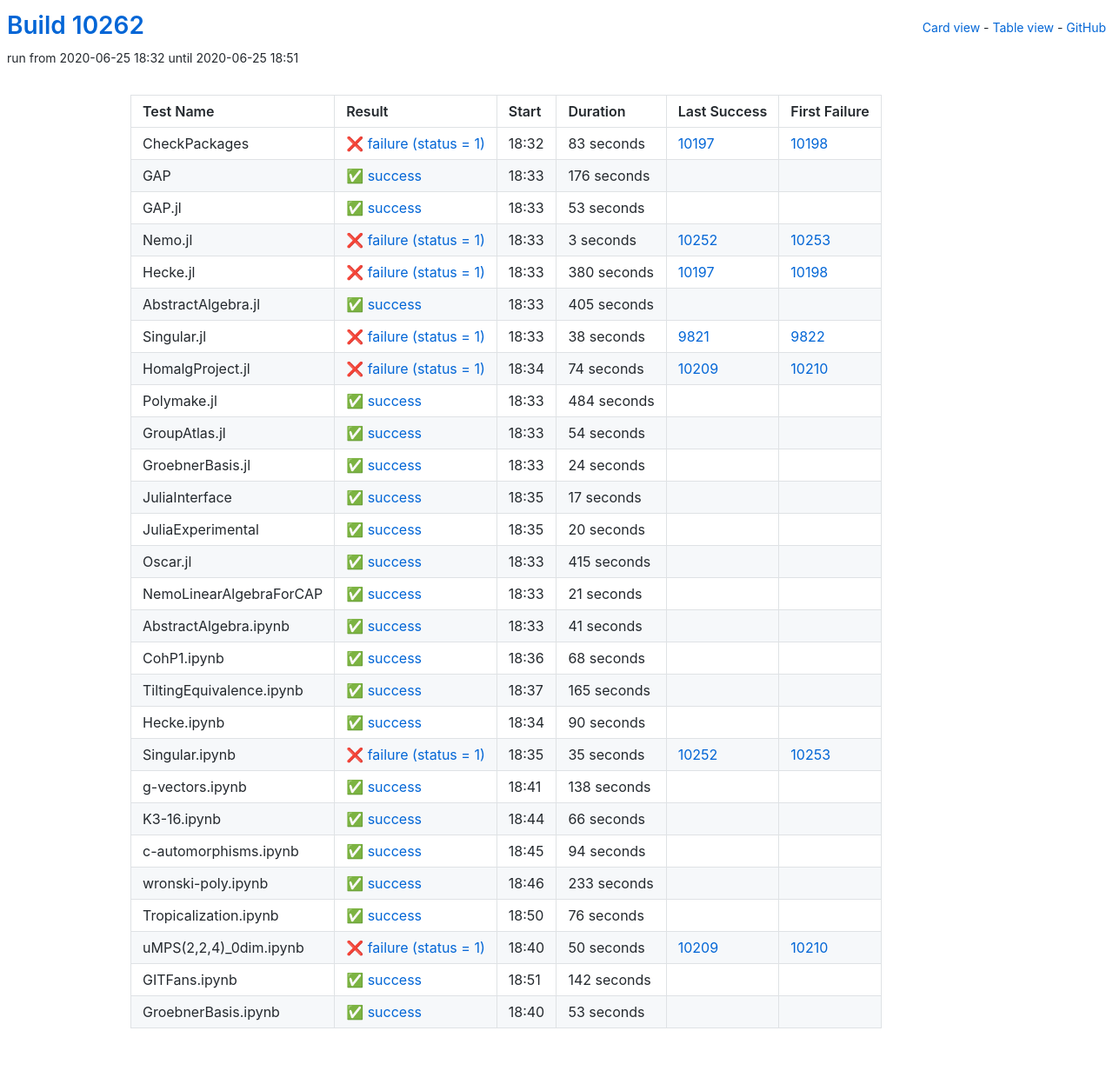
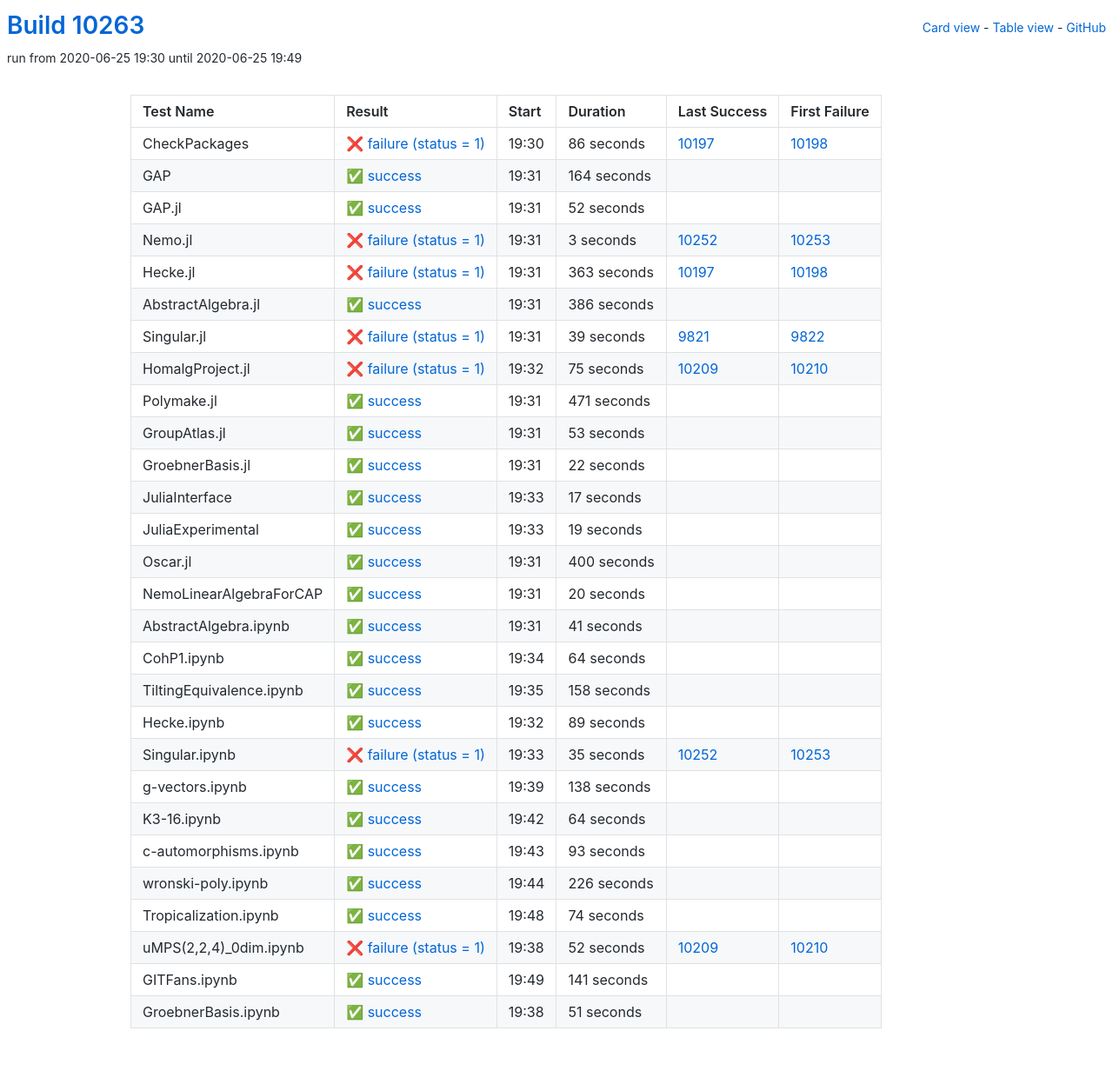
Before and after one commit to oscar-system/oscar-ci-status, a Jekyll site: the page built from table.html, in a window 1280 px wide. Shown: the whole page at 87% size. Built offline with Jekyll 4.4.1, drawn with Linux system fonts in a browser that asks for light colours.

Commit message:
Build #10263

```diff
--- a/_data/ci.yml
+++ b/_data/ci.yml
@@ -1,6 +1,6 @@
 ---
-build: 10262
-build_url: https://oscarci.mathematik.uni-kl.de/job/oscar/10262/
+build: 10263
+build_url: https://oscarci.mathematik.uni-kl.de/job/oscar/10263/
 job: oscar
 organization: oscar-system
 repo: oscar-ci-status
@@ -8,44 +8,44 @@
 tests:
 - name: CheckPackages
   id: checkpackages
-  log: https://oscarci.mathematik.uni-kl.de/job/oscar/10262/artifact/logs/build-10262/CheckPackages.log
-  start: 2020-06-25 18:32
+  log: https://oscarci.mathematik.uni-kl.de/job/oscar/10263/artifact/logs/build-10263/CheckPackages.log
+  start: 2020-06-25 19:30
   success: false
   exitcode: 1
   status: failure
-  duration: 83
+  duration: 86
   last_success: 10197
   last_success_url: https://oscarci.mathematik.uni-kl.de/job/oscar/10197/
   first_failure: 10198
   first_failure_url: https://oscarci.mathematik.uni-kl.de/job/oscar/10198/
 - name: GAP
   id: gap
-  log: https://oscarci.mathematik.uni-kl.de/job/oscar/10262/artifact/logs/build-10262/GAP.log
-  start: 2020-06-25 18:33
+  log: https://oscarci.mathematik.uni-kl.de/job/oscar/10263/artifact/logs/build-10263/GAP.log
+  start: 2020-06-25 19:31
   success: true
   exitcode: 0
   status: success
-  duration: 176
+  duration: 164
   last_success: false
   last_success_url:
   first_failure: false
   first_failure_url:
 - name: GAP.jl
   id: gap-jl
-  log: https://oscarci.mathematik.uni-kl.de/job/oscar/10262/artifact/logs/build-10262/GAP.jl.log
-  start: 2020-06-25 18:33
+  log: https://oscarci.mathematik.uni-kl.de/job/oscar/10263/artifact/logs/build-10263/GAP.jl.log
+  start: 2020-06-25 19:31
   success: true
   exitcode: 0
   status: success
-  duration: 53
+  duration: 52
   last_success: false
   last_success_url:
   first_failure: false
   first_failure_url:
 - name: Nemo.jl
   id: nemo-jl
-  log: https://oscarci.mathematik.uni-kl.de/job/oscar/10262/artifact/logs/build-10262/Nemo.jl.log
-  start: 2020-06-25 18:33
+  log: https://oscarci.mathematik.uni-kl.de/job/oscar/10263/artifact/logs/build-10263/Nemo.jl.log
+  start: 2020-06-25 19:31
   success: false
   exitcode: 1
   status: failure
@@ -56,92 +56,92 @@
   first_failure_url: https://oscarci.mathematik.uni-kl.de/job/oscar/10253/
 - name: Hecke.jl
   id: hecke-jl
-  log: https://oscarci.mathematik.uni-kl.de/job/oscar/10262/artifact/logs/build-10262/Hecke.jl.log
-  start: 2020-06-25 18:33
+  log: https://oscarci.mathematik.uni-kl.de/job/oscar/10263/artifact/logs/build-10263/Hecke.jl.log
+  start: 2020-06-25 19:31
   success: false
   exitcode: 1
   status: failure
-  duration: 380
+  duration: 363
   last_success: 10197
   last_success_url: https://oscarci.mathematik.uni-kl.de/job/oscar/10197/
   first_failure: 10198
   first_failure_url: https://oscarci.mathematik.uni-kl.de/job/oscar/10198/
 - name: AbstractAlgebra.jl
   id: abstractalgebra-jl
-  log: https://oscarci.mathematik.uni-kl.de/job/oscar/10262/artifact/logs/build-10262/AbstractAlgebra.jl.log
-  start: 2020-06-25 18:33
+  log: https://oscarci.mathematik.uni-kl.de/job/oscar/10263/artifact/logs/build-10263/AbstractAlgebra.jl.log
+  start: 2020-06-25 19:31
   success: true
   exitcode: 0
   status: success
-  duration: 405
+  duration: 386
   last_success: false
   last_success_url:
   first_failure: false
   first_failure_url:
 - name: Singular.jl
   id: singular-jl
-  log: https://oscarci.mathematik.uni-kl.de/job/oscar/10262/artifact/logs/build-10262/Singular.jl.log
-  start: 2020-06-25 18:33
+  log: https://oscarci.mathematik.uni-kl.de/job/oscar/10263/artifact/logs/build-10263/Singular.jl.log
+  start: 2020-06-25 19:31
   success: false
   exitcode: 1
   status: failure
-  duration: 38
+  duration: 39
   last_success: 9821
   last_success_url: https://oscarci.mathematik.uni-kl.de/job/oscar/9821/
   first_failure: 9822
   first_failure_url: https://oscarci.mathematik.uni-kl.de/job/oscar/9822/
 - name: HomalgProject.jl
   id: homalgproject-jl
-  log: https://oscarci.mathematik.uni-kl.de/job/oscar/10262/artifact/logs/build-10262/HomalgProject.jl.log
-  start: 2020-06-25 18:34
+  log: https://oscarci.mathematik.uni-kl.de/job/oscar/10263/artifact/logs/build-10263/HomalgProject.jl.log
+  start: 2020-06-25 19:32
   success: false
   exitcode: 1
   status: failure
-  duration: 74
+  duration: 75
   last_success: 10209
   last_success_url: https://oscarci.mathematik.uni-kl.de/job/oscar/10209/
   first_failure: 10210
   first_failure_url: https://oscarci.mathematik.uni-kl.de/job/oscar/10210/
 - name: Polymake.jl
   id: polymake-jl
-  log: https://oscarci.mathematik.uni-kl.de/job/oscar/10262/artifact/logs/build-10262/Polymake.jl.log
-  start: 2020-06-25 18:33
+  log: https://oscarci.mathematik.uni-kl.de/job/oscar/10263/artifact/logs/build-10263/Polymake.jl.log
+  start: 2020-06-25 19:31
   success: true
   exitcode: 0
   status: success
-  duration: 484
+  duration: 471
   last_success: false
   last_success_url:
   first_failure: false
   first_failure_url:
 - name: GroupAtlas.jl
   id: groupatlas-jl
-  log: https://oscarci.mathematik.uni-kl.de/job/oscar/10262/artifact/logs/build-10262/GroupAtlas.jl.log
-  start: 2020-06-25 18:33
+  log: https://oscarci.mathematik.uni-kl.de/job/oscar/10263/artifact/logs/build-10263/GroupAtlas.jl.log
+  start: 2020-06-25 19:31
   success: true
   exitcode: 0
   status: success
-  duration: 54
+  duration: 53
   last_success: false
   last_success_url:
   first_failure: false
   first_failure_url:
 - name: GroebnerBasis.jl
   id: groebnerbasis-jl
-  log: https://oscarci.mathematik.uni-kl.de/job/oscar/10262/artifact/logs/build-10262/GroebnerBasis.jl.log
-  start: 2020-06-25 18:33
+  log: https://oscarci.mathematik.uni-kl.de/job/oscar/10263/artifact/logs/build-10263/GroebnerBasis.jl.log
+  start: 2020-06-25 19:31
   success: true
   exitcode: 0
   status: success
-  duration: 24
+  duration: 22
   last_success: false
   last_success_url:
   first_failure: false
   first_failure_url:
 - name: JuliaInterface
   id: juliainterface
-  log: https://oscarci.mathematik.uni-kl.de/job/oscar/10262/artifact/logs/build-10262/JuliaInterface.log
-  start: 2020-06-25 18:35
+  log: https://oscarci.mathematik.uni-kl.de/job/oscar/10263/artifact/logs/build-10263/JuliaInterface.log
+  start: 2020-06-25 19:33
   success: true
   exitcode: 0
   status: success
@@ -152,8 +152,32 @@
   first_failure_url:
 - name: JuliaExperimental
   id: juliaexperimental
-  log: https://oscarci.mathematik.uni-kl.de/job/oscar/10262/artifact/logs/build-10262/JuliaExperimental.log
-  start: 2020-06-25 18:35
+  log: https://oscarci.mathematik.uni-kl.de/job/oscar/10263/artifact/logs/build-10263/JuliaExperimental.log
+  start: 2020-06-25 19:33
+  success: true
+  exitcode: 0
+  status: success
+  duration: 19
+  last_success: false
+  last_success_url:
+  first_failure: false
+  first_failure_url:
+- name: Oscar.jl
+  id: oscar-jl
+  log: https://oscarci.mathematik.uni-kl.de/job/oscar/10263/artifact/logs/build-10263/Oscar.jl.log
+  start: 2020-06-25 19:31
+  success: true
+  exitcode: 0
+  status: success
+  duration: 400
+  last_success: false
+  last_success_url:
+  first_failure: false
+  first_failure_url:
+- name: NemoLinearAlgebraForCAP
+  id: nemolinearalgebraforcap
+  log: https://oscarci.mathematik.uni-kl.de/job/oscar/10263/artifact/logs/build-10263/NemoLinearAlgebraForCAP.log
+  start: 2020-06-25 19:31
   success: true
   exitcode: 0
   status: success
@@ -162,34 +186,10 @@
   last_success_url:
   first_failure: false
   first_failure_url:
-- name: Oscar.jl
-  id: oscar-jl
-  log: https://oscarci.mathematik.uni-kl.de/job/oscar/10262/artifact/logs/build-10262/Oscar.jl.log
-  start: 2020-06-25 18:33
-  success: true
-  exitcode: 0
-  status: success
-  duration: 415
-  last_success: false
-  last_success_url:
-  first_failure: false
-  first_failure_url:
-- name: NemoLinearAlgebraForCAP
-  id: nemolinearalgebraforcap
-  log: https://oscarci.mathematik.uni-kl.de/job/oscar/10262/artifact/logs/build-10262/NemoLinearAlgebraForCAP.log
-  start: 2020-06-25 18:33
-  success: true
-  exitcode: 0
-  status: success
-  duration: 21
-  last_success: false
-  last_success_url:
-  first_failure: false
-  first_failure_url:
 - name: AbstractAlgebra.ipynb
   id: abstractalgebra-ipynb
-  log: https://oscarci.mathematik.uni-kl.de/job/oscar/10262/artifact/logs/build-10262/AbstractAlgebra.ipynb.log
-  start: 2020-06-25 18:33
+  log: https://oscarci.mathematik.uni-kl.de/job/oscar/10263/artifact/logs/build-10263/AbstractAlgebra.ipynb.log
+  start: 2020-06-25 19:31
   success: true
   exitcode: 0
   status: success
@@ -200,44 +200,44 @@
   first_failure_url:
 - name: CohP1.ipynb
   id: cohp1-ipynb
-  log: https://oscarci.mathematik.uni-kl.de/job/oscar/10262/artifact/logs/build-10262/CohP1.ipynb.log
-  start: 2020-06-25 18:36
+  log: https://oscarci.mathematik.uni-kl.de/job/oscar/10263/artifact/logs/build-10263/CohP1.ipynb.log
+  start: 2020-06-25 19:34
   success: true
   exitcode: 0
   status: success
-  duration: 68
+  duration: 64
   last_success: false
   last_success_url:
   first_failure: false
   first_failure_url:
 - name: TiltingEquivalence.ipynb
   id: tiltingequivalence-ipynb
-  log: https://oscarci.mathematik.uni-kl.de/job/oscar/10262/artifact/logs/build-10262/TiltingEquivalence.ipynb.log
-  start: 2020-06-25 18:37
+  log: https://oscarci.mathematik.uni-kl.de/job/oscar/10263/artifact/logs/build-10263/TiltingEquivalence.ipynb.log
+  start: 2020-06-25 19:35
   success: true
   exitcode: 0
   status: success
-  duration: 165
+  duration: 158
   last_success: false
   last_success_url:
   first_failure: false
   first_failure_url:
 - name: Hecke.ipynb
   id: hecke-ipynb
-  log: https://oscarci.mathematik.uni-kl.de/job/oscar/10262/artifact/logs/build-10262/Hecke.ipynb.log
-  start: 2020-06-25 18:34
+  log: https://oscarci.mathematik.uni-kl.de/job/oscar/10263/artifact/logs/build-10263/Hecke.ipynb.log
+  start: 2020-06-25 19:32
   success: true
   exitcode: 0
   status: success
-  duration: 90
+  duration: 89
   last_success: false
   last_success_url:
   first_failure: false
   first_failure_url:
 - name: Singular.ipynb
   id: singular-ipynb
-  log: https://oscarci.mathematik.uni-kl.de/job/oscar/10262/artifact/logs/build-10262/Singular.ipynb.log
-  start: 2020-06-25 18:35
+  log: https://oscarci.mathematik.uni-kl.de/job/oscar/10263/artifact/logs/build-10263/Singular.ipynb.log
+  start: 2020-06-25 19:33
   success: false
   exitcode: 1
   status: failure
@@ -248,8 +248,8 @@
   first_failure_url: https://oscarci.mathematik.uni-kl.de/job/oscar/10253/
 - name: g-vectors.ipynb
   id: g-vectors-ipynb
-  log: https://oscarci.mathematik.uni-kl.de/job/oscar/10262/artifact/logs/build-10262/g-vectors.ipynb.log
-  start: 2020-06-25 18:41
+  log: https://oscarci.mathematik.uni-kl.de/job/oscar/10263/artifact/logs/build-10263/g-vectors.ipynb.log
+  start: 2020-06-25 19:39
   success: true
   exitcode: 0
   status: success
@@ -260,84 +260,84 @@
   first_failure_url:
 - name: K3-16.ipynb
   id: k3-16-ipynb
-  log: https://oscarci.mathematik.uni-kl.de/job/oscar/10262/artifact/logs/build-10262/K3-16.ipynb.log
-  start: 2020-06-25 18:44
+  log: https://oscarci.mathematik.uni-kl.de/job/oscar/10263/artifact/logs/build-10263/K3-16.ipynb.log
+  start: 2020-06-25 19:42
   success: true
   exitcode: 0
   status: success
-  duration: 66
+  duration: 64
   last_success: false
   last_success_url:
   first_failure: false
   first_failure_url:
 - name: c-automorphisms.ipynb
   id: c-automorphisms-ipynb
-  log: https://oscarci.mathematik.uni-kl.de/job/oscar/10262/artifact/logs/build-10262/c-automorphisms.ipynb.log
-  start: 2020-06-25 18:45
+  log: https://oscarci.mathematik.uni-kl.de/job/oscar/10263/artifact/logs/build-10263/c-automorphisms.ipynb.log
+  start: 2020-06-25 19:43
   success: true
   exitcode: 0
   status: success
-  duration: 94
+  duration: 93
   last_success: false
   last_success_url:
   first_failure: false
   first_failure_url:
 - name: wronski-poly.ipynb
   id: wronski-poly-ipynb
-  log: https://oscarci.mathematik.uni-kl.de/job/oscar/10262/artifact/logs/build-10262/wronski-poly.ipynb.log
-  start: 2020-06-25 18:46
+  log: https://oscarci.mathematik.uni-kl.de/job/oscar/10263/artifact/logs/build-10263/wronski-poly.ipynb.log
+  start: 2020-06-25 19:44
   success: true
   exitcode: 0
   status: success
-  duration: 233
+  duration: 226
   last_success: false
   last_success_url:
   first_failure: false
   first_failure_url:
 - name: Tropicalization.ipynb
   id: tropicalization-ipynb
-  log: https://oscarci.mathematik.uni-kl.de/job/oscar/10262/artifact/logs/build-10262/Tropicalization.ipynb.log
-  start: 2020-06-25 18:50
+  log: https://oscarci.mathematik.uni-kl.de/job/oscar/10263/artifact/logs/build-10263/Tropicalization.ipynb.log
+  start: 2020-06-25 19:48
   success: true
   exitcode: 0
   status: success
-  duration: 76
+  duration: 74
   last_success: false
   last_success_url:
   first_failure: false
   first_failure_url:
 - name: uMPS(2,2,4)_0dim.ipynb
   id: umps-2-2-4-0dim-ipynb
-  log: https://oscarci.mathematik.uni-kl.de/job/oscar/10262/artifact/logs/build-10262/uMPS-2-2-4-_0dim.ipynb.log
-  start: 2020-06-25 18:40
+  log: https://oscarci.mathematik.uni-kl.de/job/oscar/10263/artifact/logs/build-10263/uMPS-2-2-4-_0dim.ipynb.log
+  start: 2020-06-25 19:38
   success: false
   exitcode: 1
   status: failure
-  duration: 50
+  duration: 52
   last_success: 10209
   last_success_url: https://oscarci.mathematik.uni-kl.de/job/oscar/10209/
   first_failure: 10210
   first_failure_url: https://oscarci.mathematik.uni-kl.de/job/oscar/10210/
 - name: GITFans.ipynb
   id: gitfans-ipynb
-  log: https://oscarci.mathematik.uni-kl.de/job/oscar/10262/artifact/logs/build-10262/GITFans.ipynb.log
-  start: 2020-06-25 18:51
+  log: https://oscarci.mathematik.uni-kl.de/job/oscar/10263/artifact/logs/build-10263/GITFans.ipynb.log
+  start: 2020-06-25 19:49
   success: true
   exitcode: 0
   status: success
-  duration: 142
+  duration: 141
   last_success: false
   last_success_url:
   first_failure: false
   first_failure_url:
 - name: GroebnerBasis.ipynb
   id: groebnerbasis-ipynb
-  log: https://oscarci.mathematik.uni-kl.de/job/oscar/10262/artifact/logs/build-10262/GroebnerBasis.ipynb.log
-  start: 2020-06-25 18:40
+  log: https://oscarci.mathematik.uni-kl.de/job/oscar/10263/artifact/logs/build-10263/GroebnerBasis.ipynb.log
+  start: 2020-06-25 19:38
   success: true
   exitcode: 0
   status: success
-  duration: 53
+  duration: 51
   last_success: false
   last_success_url:
   first_failure: false
```
Also changed, not shown: README.md.
